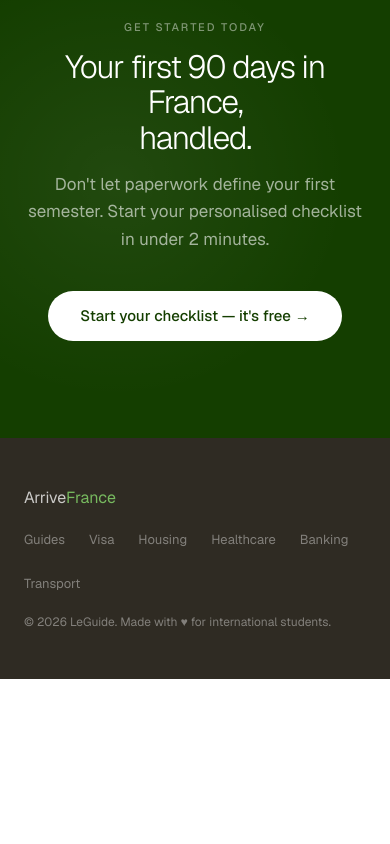
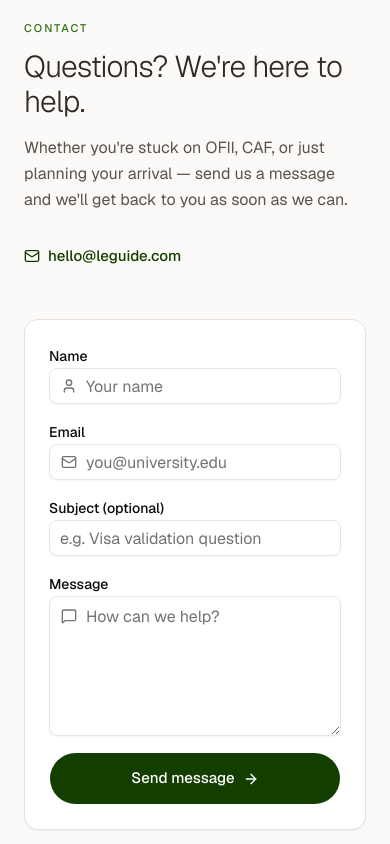
Before and after one commit to eakelvin/le-guide, a Next.js app: page / in a window 390 px wide. Shown: the part 5900-6744 px from the top of the page. Before the commit the page ends 6579 px from the top, so only its background shows below. Built offline with nearby package versions, Linux system fonts and the light colour scheme; no server answers.

Commit message:
Add contact links to Footer and Navbar, and include ContactSection in LandingPage for improved navigation and accessibility.

```diff
--- /dev/null
+++ b/components/layout/ContactSection.tsx
@@ -0,0 +1,175 @@
+"use client";
+
+import { useActionState, useEffect, useRef, useState } from "react";
+import { useFormStatus } from "react-dom";
+import { ArrowRight, Mail, MessageSquare, User } from "lucide-react";
+import { Button } from "@/components/ui/button";
+import { Input } from "@/components/ui/input";
+import { Label } from "@/components/ui/label";
+import { Textarea } from "@/components/ui/textarea";
+import { submitContactAction } from "@/features/contact/actions";
+import { cn } from "@/lib/utils";
+
+function SubmitButton() {
+  const { pending } = useFormStatus();
+  return (
+    <Button
+      type="submit"
+      size="lg"
+      className={cn(
+        "h-auto w-full rounded-full bg-forest-900 px-7 py-3.5 text-[15px] text-white hover:bg-forest-800 sm:w-auto",
+        pending && "opacity-80",
+      )}
+      disabled={pending}
+    >
+      {pending ? (
+        <span className="flex items-center gap-2">
+          <svg className="h-4 w-4 animate-spin" viewBox="0 0 24 24" fill="none" aria-hidden>
+            <circle className="opacity-25" cx="12" cy="12" r="10" stroke="currentColor" strokeWidth="4" />
+            <path className="opacity-75" fill="currentColor" d="M4 12a8 8 0 018-8v8H4z" />
+          </svg>
+          Sending…
+        </span>
+      ) : (
+        <span className="flex items-center gap-2">
+          Send message
+          <ArrowRight className="size-4" aria-hidden />
+        </span>
+      )}
+    </Button>
+  );
+}
+
+export function ContactSection() {
+  const [state, formAction] = useActionState(submitContactAction, {});
+  const [showSuccess, setShowSuccess] = useState(false);
+  const formRef = useRef<HTMLFormElement>(null);
+
+  useEffect(() => {
+    if (state?.ok) {
+      setShowSuccess(true);
+      formRef.current?.reset();
+    }
+  }, [state?.ok]);
+
+  return (
+    <section id="contact" className="border-t border-sand-100 bg-sand-50 py-24">
+      <div className="mx-auto grid max-w-[1120px] grid-cols-1 items-start gap-12 px-6 md:px-12 lg:grid-cols-[minmax(0,1fr)_minmax(0,480px)]">
+        <div>
+          <div className="mb-3.5 text-[11px] font-medium uppercase tracking-[2px] text-forest-600">
+            Contact
+          </div>
+          <h2 className="font-heading mb-4 text-[clamp(30px,4vw,48px)] font-light leading-[1.15] tracking-tight text-sand-800">
+            Questions? We&apos;re here to help.
+          </h2>
+          <p className="mb-8 max-w-[440px] text-[16px] leading-relaxed text-sand-600">
+            Whether you&apos;re stuck on OFII, CAF, or just planning your arrival — send us a message and
+            we&apos;ll get back to you as soon as we can.
+          </p>
+          <a
+            href="mailto:hello@leguide.com"
+            className="inline-flex items-center gap-2 text-[15px] font-medium text-forest-900 no-underline transition-colors hover:text-forest-700"
+          >
+            <Mail className="size-4" aria-hidden />
+            hello@leguide.com
+          </a>
+        </div>
+
+        <div className="rounded-xl border border-sand-200 bg-card p-6 shadow-xs md:p-8">
+          {showSuccess ? (
+            <div
+              className="rounded-lg border border-forest-100 bg-forest-50 px-4 py-6 text-center"
+              role="status"
+            >
+              <p className="text-[15px] font-medium text-forest-900">Message sent</p>
+              <p className="mt-1 text-[14px] text-sand-600">
+                Thanks for reaching out. We&apos;ll reply to your email shortly.
+              </p>
+              <Button
+                type="button"
+                variant="outline"
+                className="mt-5 rounded-full"
+                onClick={() => setShowSuccess(false)}
+              >
+                Send another message
+              </Button>
+            </div>
+          ) : (
+            <form ref={formRef} action={formAction} className="space-y-4">
+              {state?.error && (
+                <div
+                  className="flex items-center gap-2 rounded-md border border-destructive/20 bg-destructive/10 px-3 py-2 text-sm text-destructive"
+                  role="alert"
+                >
+                  <span className="shrink-0" aria-hidden>
+                    ⚠
+                  </span>
+                  {state.error}
+                </div>
+              )}
+
+              <div className="grid gap-4 sm:grid-cols-2">
+                <div className="space-y-2">
+                  <Label htmlFor="contact-name">Name</Label>
+                  <div className="relative">
+                    <User className="absolute left-3 top-1/2 size-4 -translate-y-1/2 text-muted-foreground" />
+                    <Input
+                      id="contact-name"
+                      name="name"
+                      type="text"
+                      placeholder="Your name"
+                      className="pl-9"
+                      autoComplete="name"
+                      required
+                    />
+                  </div>
+                </div>
+                <div className="space-y-2">
+                  <Label htmlFor="contact-email">Email</Label>
+                  <div className="relative">
+                    <Mail className="absolute left-3 top-1/2 size-4 -translate-y-1/2 text-muted-foreground" />
+                    <Input
+                      id="contact-email"
+                      name="email"
+                      type="email"
+                      placeholder="you@university.edu"
+                      className="pl-9"
+                      autoComplete="email"
+                      required
+                    />
+                  </div>
+                </div>
+              </div>
+
+              <div className="space-y-2">
+                <Label htmlFor="contact-subject">Subject (optional)</Label>
+                <Input
+                  id="contact-subject"
+                  name="subject"
+                  type="text"
+                  placeholder="e.g. Visa validation question"
+                />
+              </div>
+
+              <div className="space-y-2">
+                <Label htmlFor="contact-message">Message</Label>
+                <div className="relative">
+                  <MessageSquare className="absolute left-3 top-3 size-4 text-muted-foreground" />
+                  <Textarea
+                    id="contact-message"
+                    name="message"
+                    placeholder="How can we help?"
+                    className="min-h-[140px] resize-y pl-9"
+                    required
+                  />
+                </div>
+              </div>
+
+              <SubmitButton />
+            </form>
+          )}
+        </div>
+      </div>
+    </section>
+  );
+}
--- a/components/layout/Footer.tsx
+++ b/components/layout/Footer.tsx
@@ -12,6 +12,9 @@ export function Footer() {
                 <div className="flex flex-wrap gap-6 text-[13px]">
                     <Link href="/guides" className="text-white/40 no-underline transition-colors hover:text-white/75">
                         Guides
+                    </Link>
+                    <Link href="/#contact" className="text-white/40 no-underline transition-colors hover:text-white/75">
+                        Contact
                     </Link>
                     {["Visa", "Housing", "Healthcare", "Banking", "Transport"].map((l) => (
                         <Link
--- a/components/layout/LandingPage.tsx
+++ b/components/layout/LandingPage.tsx
@@ -3,6 +3,7 @@
 import { Navbar } from "@/components/layout/Navbar";
 import type { AppUser } from "@/lib/supabase/user";
 import { Footer } from "./Footer";
+import { ContactSection } from "@/components/layout/ContactSection";
 import { Hero, UrgencyBanner, Processes, HowItWorks, Testimonials, FAQ, CTASection } from "./LandingComps";
 
 export function LandingPage({ initialUser }: { initialUser: AppUser | null }) {
@@ -15,6 +16,7 @@ export function LandingPage({ initialUser }: { initialUser: AppUser | null }) {
             <HowItWorks />
             <Testimonials />
             <FAQ />
+            <ContactSection />
             <CTASection />
             <Footer />
         </div>
--- a/components/layout/Navbar.tsx
+++ b/components/layout/Navbar.tsx
@@ -35,6 +35,12 @@ export function Navbar({ initialUser }: { initialUser: AppUser | null }) {
                     >
                         FAQ
                     </a>
+                    <a
+                        href="#contact"
+                        className="text-[13.5px] text-sand-600 transition-colors no-underline hover:text-sand-800"
+                    >
+                        Contact
+                    </a>
                     <Link
                         href="/guides"
                         className="text-[13.5px] text-sand-600 transition-colors no-underline hover:text-sand-800"
--- /dev/null
+++ b/components/ui/textarea.tsx
@@ -0,0 +1,18 @@
+import * as React from "react";
+
+import { cn } from "@/lib/utils";
+
+function Textarea({ className, ...props }: React.ComponentProps<"textarea">) {
+  return (
+    <textarea
+      data-slot="textarea"
+      className={cn(
+        "flex min-h-[120px] w-full min-w-0 rounded-md border border-input bg-transparent px-2.5 py-2 text-base shadow-xs transition-[color,box-shadow] outline-none placeholder:text-muted-foreground focus-visible:border-ring focus-visible:ring-3 focus-visible:ring-ring/50 disabled:pointer-events-none disabled:cursor-not-allowed disabled:opacity-50 aria-invalid:border-destructive aria-invalid:ring-3 aria-invalid:ring-destructive/20 md:text-sm dark:bg-input/30 dark:aria-invalid:border-destructive/50 dark:aria-invalid:ring-destructive/40",
+        className,
+      )}
+      {...props}
+    />
+  );
+}
+
+export { Textarea };
--- /dev/null
+++ b/features/contact/actions.ts
@@ -0,0 +1,41 @@
+"use server";
+
+import { cookies } from "next/headers";
+import { createClient } from "@/lib/supabase/server";
+
+export type ContactState = { error?: string; ok?: boolean };
+
+const EMAIL_RE = /^[^\s@]+@[^\s@]+\.[^\s@]+$/;
+
+export async function submitContactAction(
+  _prev: ContactState,
+  formData: FormData,
+): Promise<ContactState> {
+  const name = String(formData.get("name") ?? "").trim();
+  const email = String(formData.get("email") ?? "").trim();
+  const subject = String(formData.get("subject") ?? "").trim();
+  const message = String(formData.get("message") ?? "").trim();
+
+  if (!name) return { error: "Please enter your name." };
+  if (!email || !EMAIL_RE.test(email)) return { error: "Please enter a valid email address." };
+  if (!message || message.length < 10) {
+    return { error: "Please write a message of at least 10 characters." };
+  }
+
+  const cookieStore = await cookies();
+  const supabase = createClient(cookieStore);
+
+  const { error } = await supabase.from("contact_submissions").insert({
+    name,
+    email,
+    subject: subject || "General enquiry",
+    message,
+  });
+
+  if (error) {
+    console.error("contact_submissions insert:", error.message);
+    return { error: "Something went wrong. Please try again in a moment." };
+  }
+
+  return { ok: true };
+}
```
Also changed, not shown: 1 other file (tests, documents, lock files or other folders).
